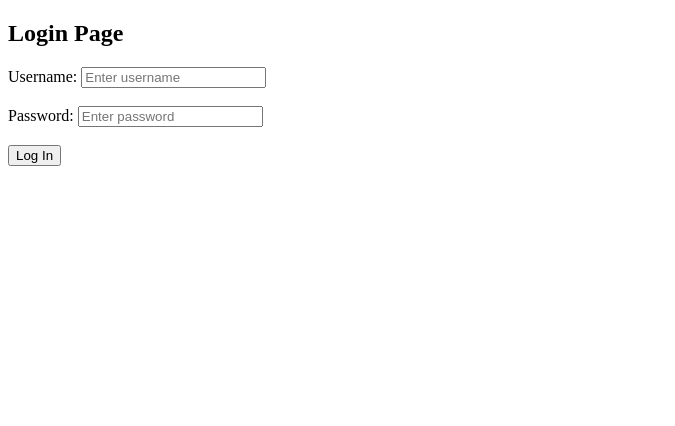
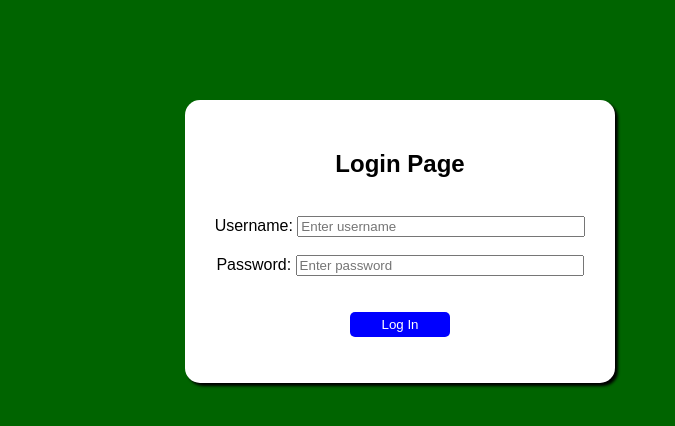
Before and after one commit to ChristianJoshua39/simple-nav-project, an Electron app: page login.html in a window 800 px wide. Shown: the whole page, without its empty margins (0-675 px from the left). Drawn offline with Linux system fonts and the light colour scheme.

Commit message:
Added style to login page

```diff
--- /dev/null
+++ b/login.css
@@ -0,0 +1,38 @@
+body {
+    margin: auto;
+    background-color: darkgreen;
+    font-family: Arial, Helvetica, sans-serif;
+}
+
+#loginBtn {
+    padding: 5px;
+    width: 100px;
+    border-radius: 5px;
+    border: none;
+    background-color: blue;
+    color: white;
+     transition: all 0.3s ease;
+}
+
+#loginBtn:hover {
+  background-color: rgb(0, 132, 255);
+  color: white;
+}
+
+input {
+    width: 280px;
+}
+
+.container {
+    text-align: center;
+    margin: auto;
+    margin-top: 100px;
+    border: none;
+    max-width: 400px;
+    padding: 15px;
+    padding-top: 30px;
+    padding-bottom: 30px;
+    border-radius: 15px;
+    background-color: white;
+    box-shadow: 3px 3px 3px black;
+}
--- a/login.html
+++ b/login.html
@@ -4,23 +4,25 @@
     <meta charset="UTF-8">
     <meta name="viewport" content="width=device-width, initial-scale=1.0">
     <title>Login</title>
+    <link rel="stylesheet" href="login.css">
 </head>
 
 <body>
 
-<h2>Login Page</h2>
-
+<div class="container">
+<h2>Login Page</h2><br>
 <label>Username:</label>
 <input type="text" id="username" placeholder="Enter username">
 <br><br>
 
 <label>Password:</label>
 <input type="password" id="password" placeholder="Enter password">
-<br><br>
+<br><br><br>
 
-<button onclick="login()">Log In</button>
+<button id="loginBtn" onclick="login()">Log In</button>
 
 <p id="message"></p>
+</div>
 
 <br>
 
--- a/login.js
+++ b/login.js
@@ -3,7 +3,7 @@ function login() {
     const password = document.getElementById("password").value;
     const message = document.getElementById("message");
 
-    if (username === "Adiyaetot" && password === "adodo") {
+    if (username === "admin" && password === "admin") {
         message.textContent = "Login successful! Redirecting...";
 
         setTimeout(function () {
--- a/style.css
+++ b/style.css
@@ -5,6 +5,7 @@ h1 {
 #loginbtn {
     border: 1px solid blue;
   border-radius: 5px;
+  text-align: center;
   color: blue;
   padding: 5px;
   margin: 5px;
```
